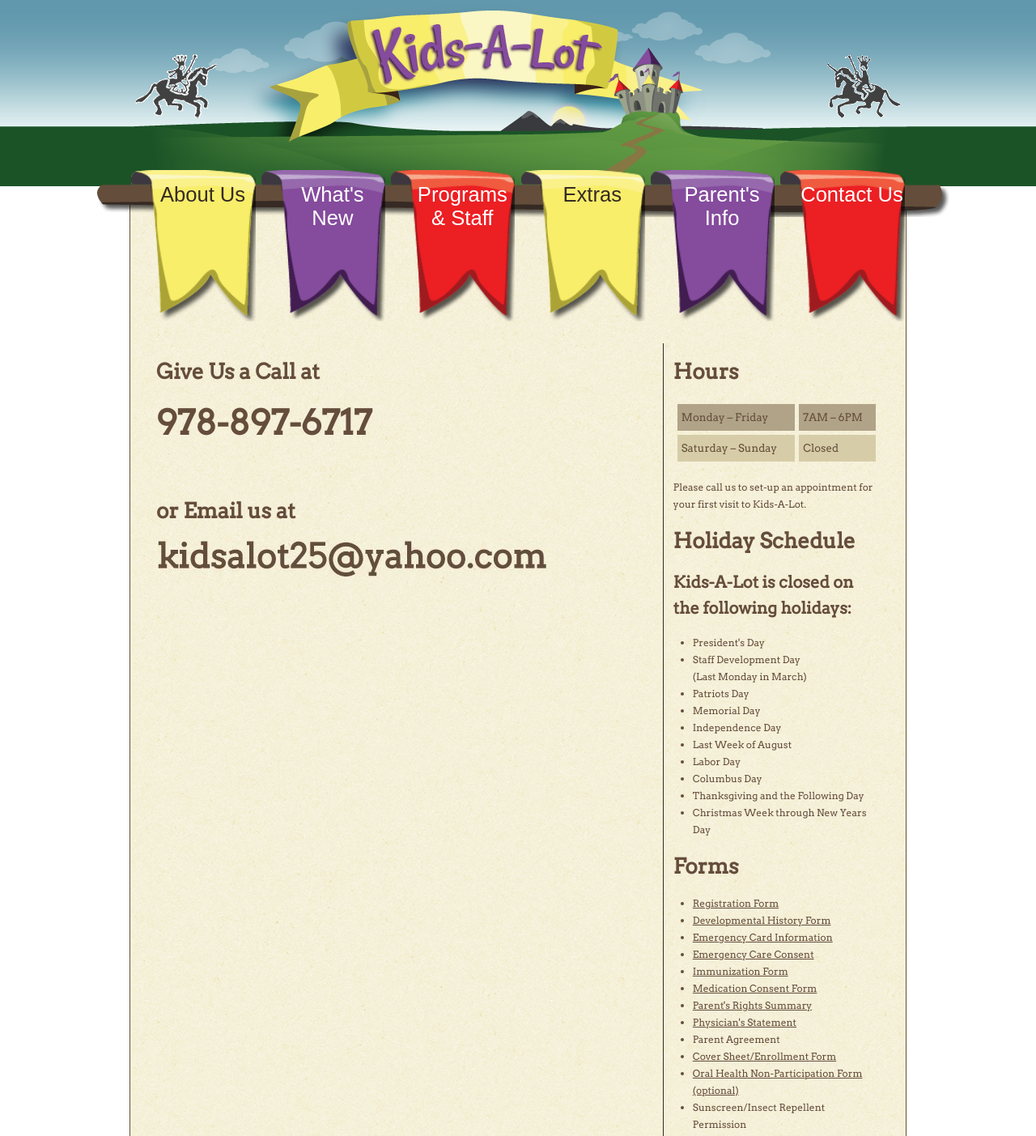
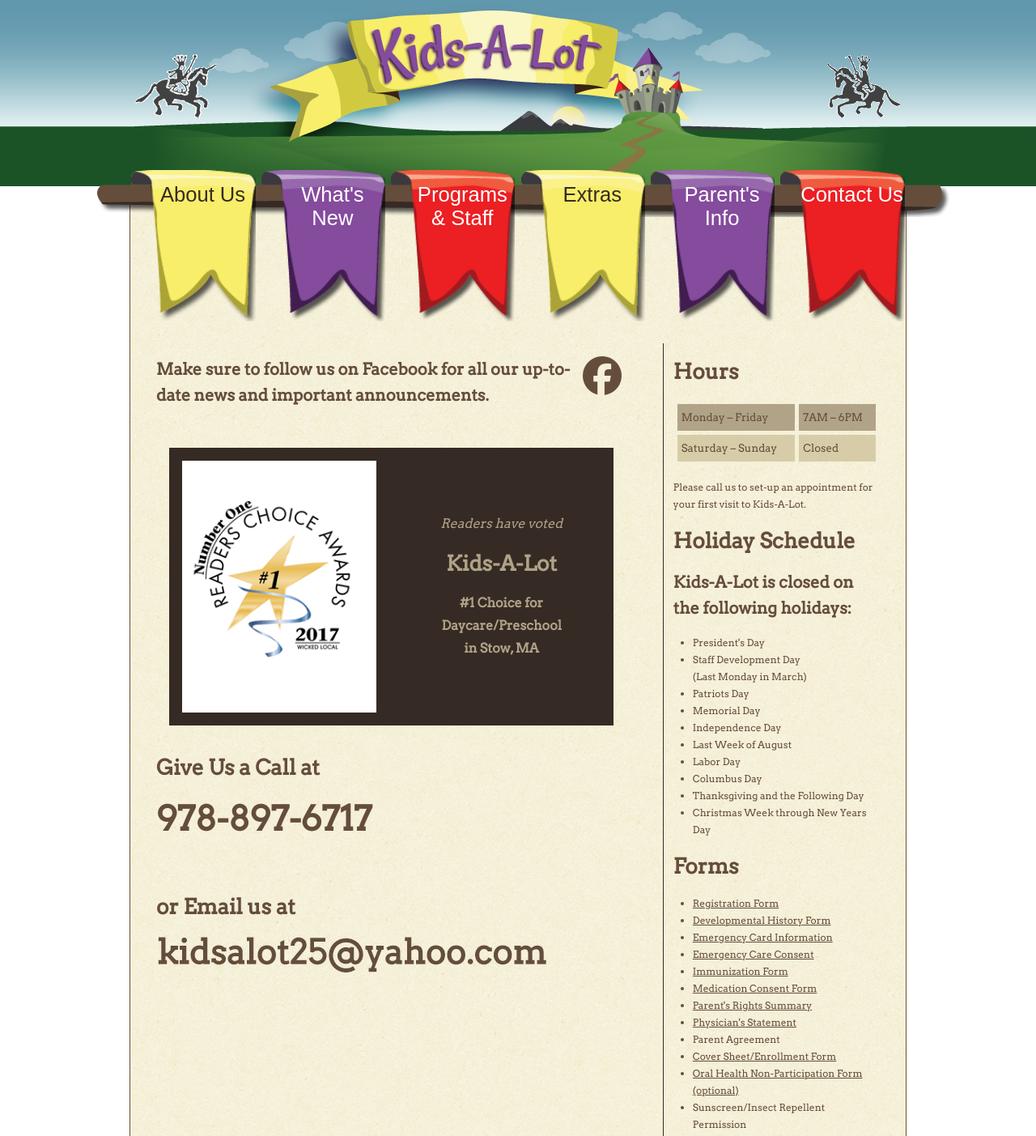
Before and after one commit to gulrenor/kids-a-lot, a PHP site: page /contactus.php in a window 1280 px wide. Shown: the top 1403 px of the page at 81% size. Run offline with PHP 8.4, Linux system fonts and the light colour scheme; some libraries are stand-ins or nearby versions; some web fonts are replaced.

Commit message:
Added Reader's choice award and additional styles

```diff
--- a/contactus.php
+++ b/contactus.php
@@ -5,11 +5,34 @@
 </div>
 
 <div class="left">
-    <h2>Give Us a Call at</h2>
-    <h1>978-897-6717</h1>
-    <br>
-    <h2>or Email us at</h2>
-    <img src="images/tempemail.JPG">
+
+    <div>
+      <a href="https://www.facebook.com/Kids-A-Lot-339814946102541/" title="Facebook" target="_blank">
+        <i style="float:right;" class="fa fa-3x fa-fw fa-facebook-official"></i>
+      </a>
+      <h3>
+         Make sure to <a href="https://www.facebook.com/Kids-A-Lot-339814946102541/" title="Facebook" target="_blank">follow us on Facebook</a> for all our up-to-date news and important announcements.
+      </h3>
+    </div>
+    <hr />
+    <article class="notification flex-row">
+      <a href="http://wickedlocalfavorites.com/" target="_blank">
+        <img class="responsive" src="images/readers-choice-award-2017.png" alt="2017 Reader's Choice Award" title="2017 Reader's Choice Award" />
+      </a>
+      <div class="centered">
+          <em>Readers have voted</em>
+          <h2>Kids-A-Lot</h2>
+          <strong>#1 Choice for Daycare/Preschool<br />in Stow, MA</strong>
+      </div>
+    </article>
+    <hr />
+    <article>
+      <h2>Give Us a Call at</h2>
+      <h1>978-897-6717</h1>
+      <br>
+      <h2>or Email us at</h2>
+      <img src="images/tempemail.JPG">
+    </article>
 
     <!--
     <h2 style="float:left;">tel: 978-897-6717</h2>
--- a/styles/default.css
+++ b/styles/default.css
@@ -64,6 +64,11 @@ em {
 strong {
     font-weight: 800;
 }
+
+.width-30 {
+  width: 30%;
+}
+
 .centered {
     text-align: center;
 }
@@ -90,9 +95,9 @@ hr {
     width: 90%;
     margin: 0 auto;
     height: 1px;
-    color: #AFA287;
+    color: #654D3B;
     /*fallback*/
-    color: rgb(175, 162, 135);
+    color: rgb(101, 77, 59);
     border: 0;
     margin-top: 1em;
     margin-bottom: 1em;
@@ -576,6 +581,37 @@ width: 5px;
     margin: 0.5em;
     max-width: 40%;
 }
+
+.responsive {
+  width: 100%;
+  max-width: 100%;
+}
+
+.flex-column {
+  flex-direction: column;
+}
+
+.flex-row {
+  flex-direction: row;
+}
+
+.notification {
+    background-color: #362A24;
+    /*fallback*/
+    background-color: rgb(54, 42, 36);
+    color: #AFA287;
+    /*fallback*/
+    color: rgb(175, 162, 135);
+    margin: 1rem;
+    display: flex;
+    align-items: center;
+    justify-content: space-between;
+    float: right;
+}
+.notification > * {
+  margin: 1rem;
+}
+
 /* ///// Inline Collapse Menu ///// */
 
 #inlineCollapseMenu {
```
Also changed, not shown: index.php (+14 -2 lines), images/readers-choice-award-2017.png (added).
